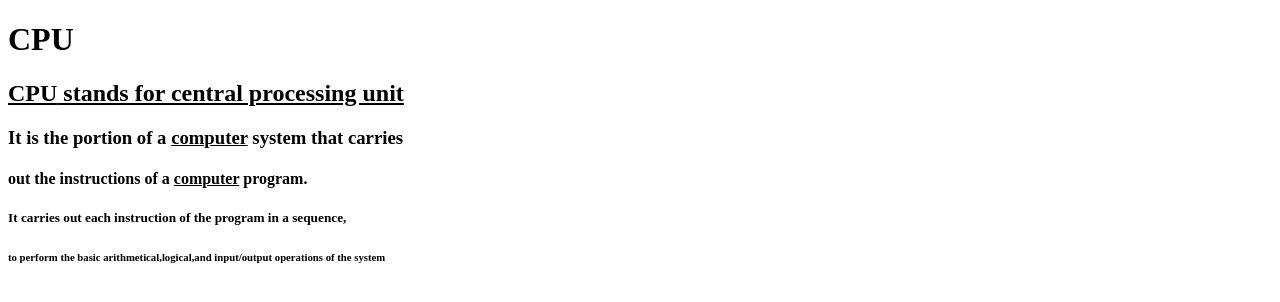
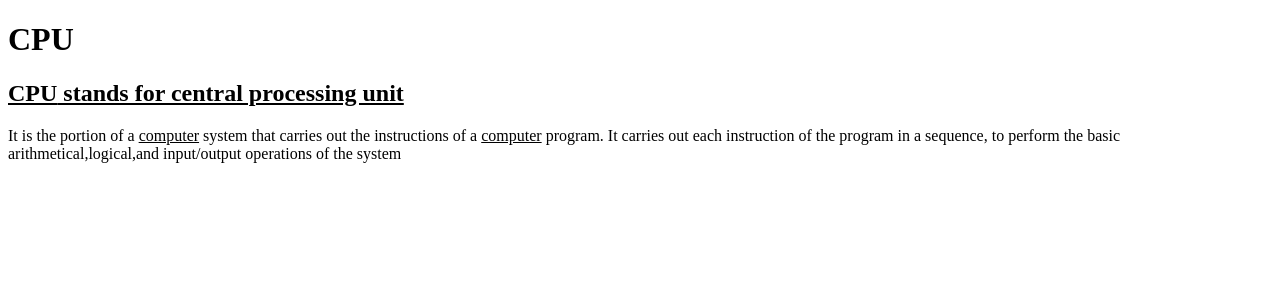
Before and after one commit to iamneo-production/efcfdbebfeaaadaeccdfffebaeceaec, a website: page public/index.html in a window 1280 px wide. Drawn offline with Linux system fonts and the light colour scheme.

Commit message:
Backup Commit

```diff
--- a/public/index.html
+++ b/public/index.html
@@ -9,11 +9,11 @@
 </head>
 <body>
     <h1>CPU</h1>
-    <h2><u><b>CPU</b> stands for central processing unit</u>
-    <h3>It is the portion of a <u>computer</u> system that carries</h3>
-    <h4>out the instructions of a <u>computer</u> program.</h4>
-    <h5>It carries out each instruction of the program in a sequence,</h5>
-    <h6>to perform the basic arithmetical,logical,and input/output operations of the system </h6>
+    <h2><u><b>CPU</b> stands for central processing unit</u></h2>
+    It is the portion of a <u>computer</u> system that carries
+    out the instructions of a <u>computer</u> program.
+    It carries out each instruction of the program in a sequence,
+    to perform the basic arithmetical,logical,and input/output operations of the system
 
 </body>
 </html>
```
